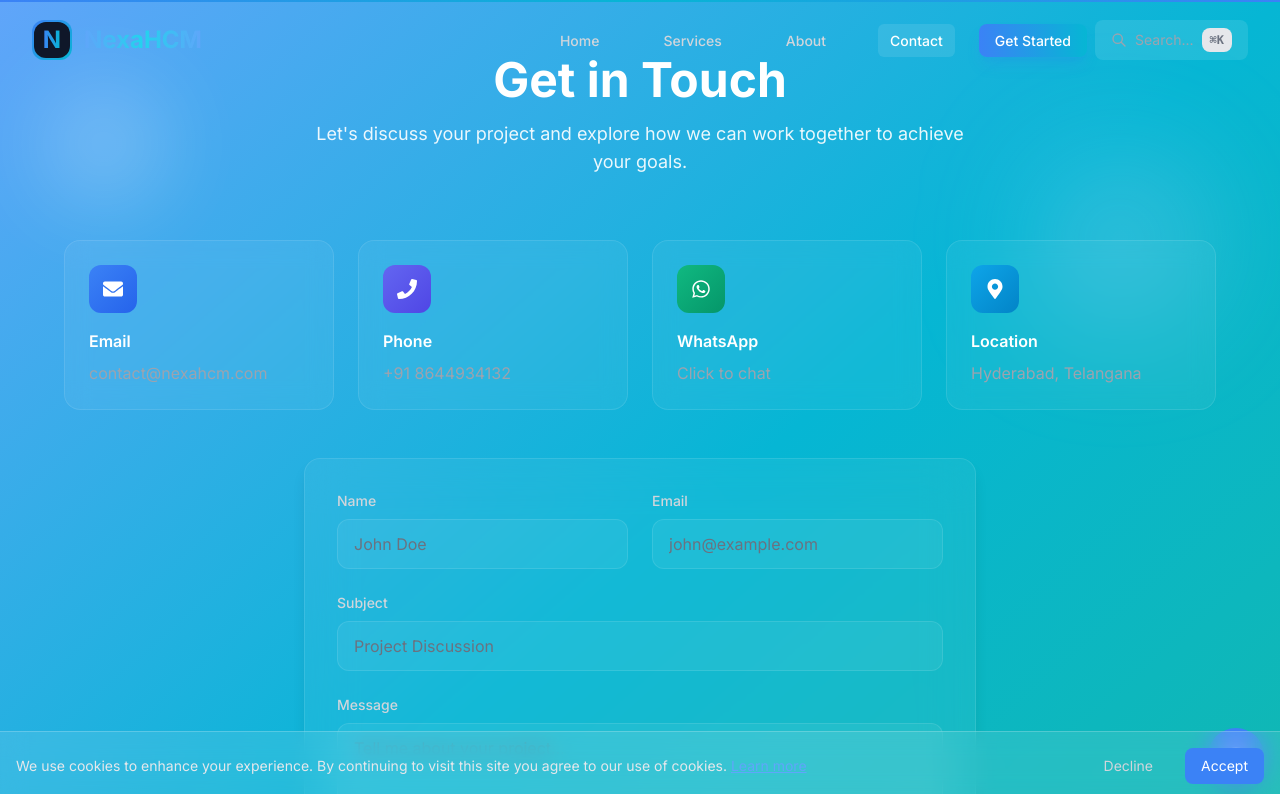
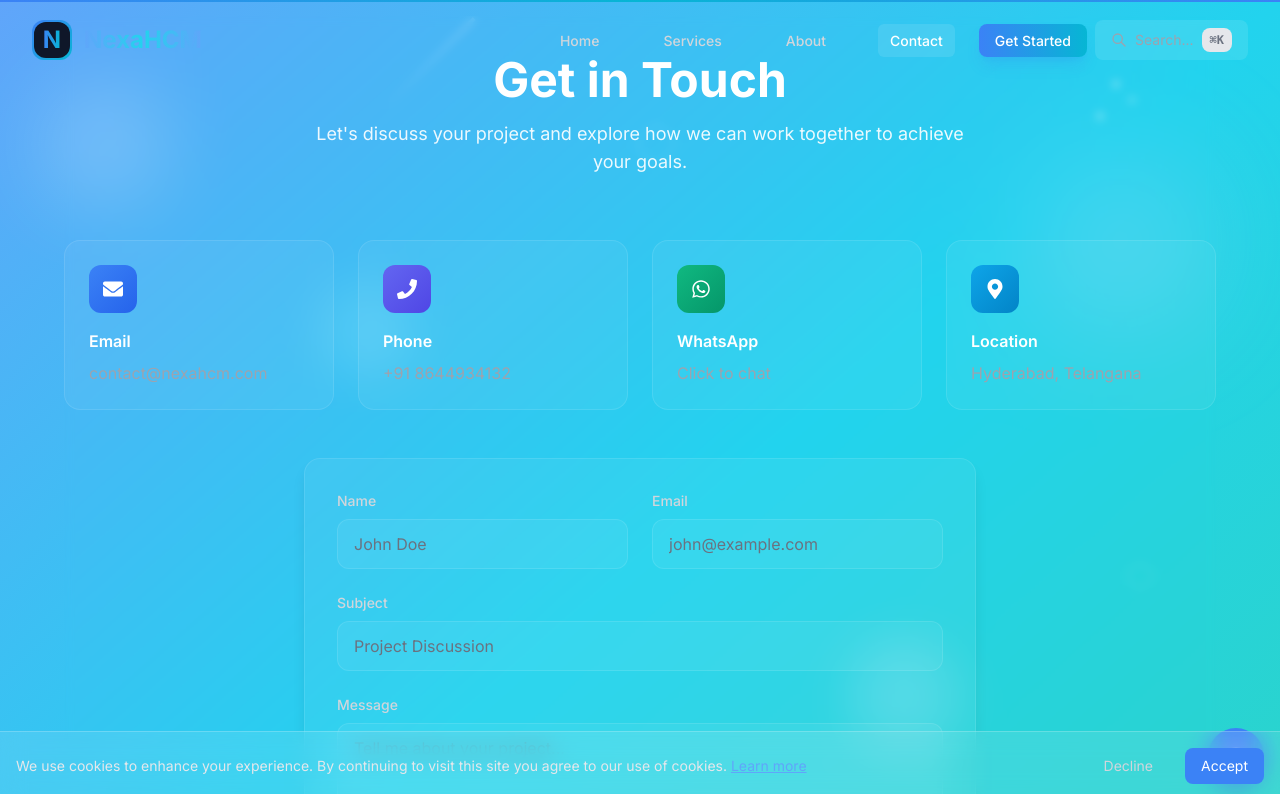
Before and after one commit to Prasanthk4/nexahcm, a React (Vite) app: page /contact in a window 1280 px wide. Shown: the top 794 px of the page. Built offline with nearby package versions, Linux system fonts and the light colour scheme.

Commit message:
style: Enhance contact page with lighter teal and decorative elements

```diff
--- a/src/pages/Contact.jsx
+++ b/src/pages/Contact.jsx
@@ -6,15 +6,34 @@ import PageTransition from '../components/transitions/PageTransition';
 const Contact = () => {
   return (
     <PageTransition>
-      <div className="min-h-screen bg-gradient-to-br from-blue-400 via-cyan-500 to-teal-500 p-4 relative overflow-hidden">
+      <div className="min-h-screen bg-gradient-to-br from-blue-400 via-cyan-400 to-teal-400 p-4 relative overflow-hidden">
         {/* Decorative Elements */}
         <div className="absolute inset-0 overflow-hidden">
+          {/* Main blurred circles */}
           <div className="absolute top-20 left-10 w-32 h-32 bg-white/20 rounded-full blur-2xl"></div>
           <div className="absolute top-40 right-20 w-40 h-40 bg-blue-200/30 rounded-full blur-3xl"></div>
           <div className="absolute bottom-20 left-1/3 w-36 h-36 bg-teal-200/20 rounded-full blur-2xl"></div>
+
+          {/* Additional decorative elements */}
+          <div className="absolute top-1/4 left-1/4 w-24 h-24 bg-cyan-200/20 rounded-full blur-xl"></div>
+          <div className="absolute bottom-1/3 right-1/4 w-28 h-28 bg-blue-100/20 rounded-full blur-xl"></div>
+
+          {/* Floating shapes */}
+          <div className="absolute top-32 left-1/2 w-8 h-8 border border-white/20 rounded-lg transform rotate-45"></div>
+          <div className="absolute top-1/2 right-32 w-6 h-6 border border-white/20 rounded-full"></div>
+          <div className="absolute bottom-40 left-20 w-10 h-10 border border-white/20 rounded-full"></div>
+
+          {/* Dots pattern */}
+          <div className="absolute top-20 right-40 w-2 h-2 bg-white/30 rounded-full"></div>
+          <div className="absolute top-24 right-36 w-2 h-2 bg-white/20 rounded-full"></div>
+          <div className="absolute top-28 right-44 w-2 h-2 bg-white/30 rounded-full"></div>
+
+          {/* Light beams */}
+          <div className="absolute top-0 left-1/3 w-1 h-32 bg-gradient-to-b from-white/20 to-transparent transform rotate-45"></div>
+          <div className="absolute bottom-0 right-1/4 w-1 h-40 bg-gradient-to-t from-white/20 to-transparent transform -rotate-45"></div>
         </div>
 
-        <div className="max-w-6xl mx-auto relative z-10">
+        <div className="max-w-6xl mx-auto relative z-10 backdrop-blur-sm">
           {/* Header Section */}
           <div className="text-center mb-16 pt-10">
             <motion.h1
```
